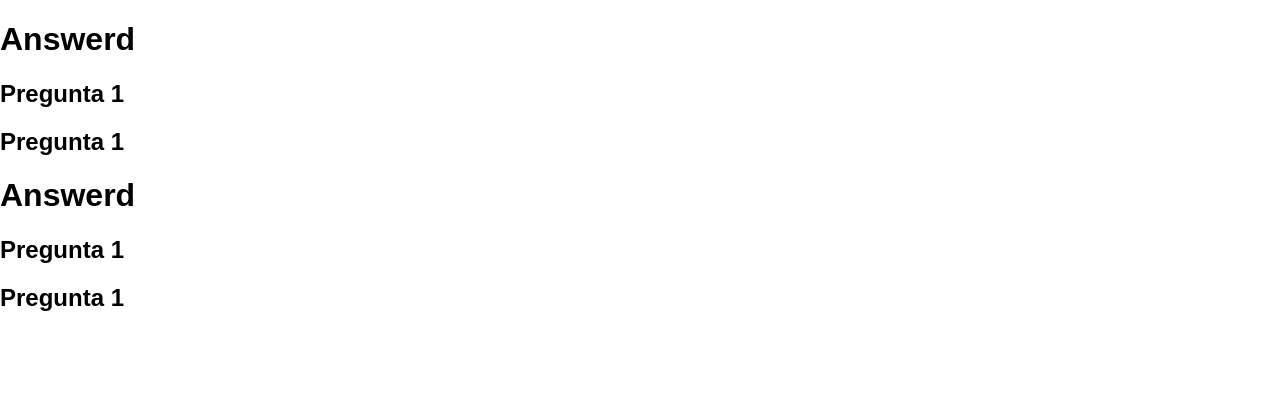
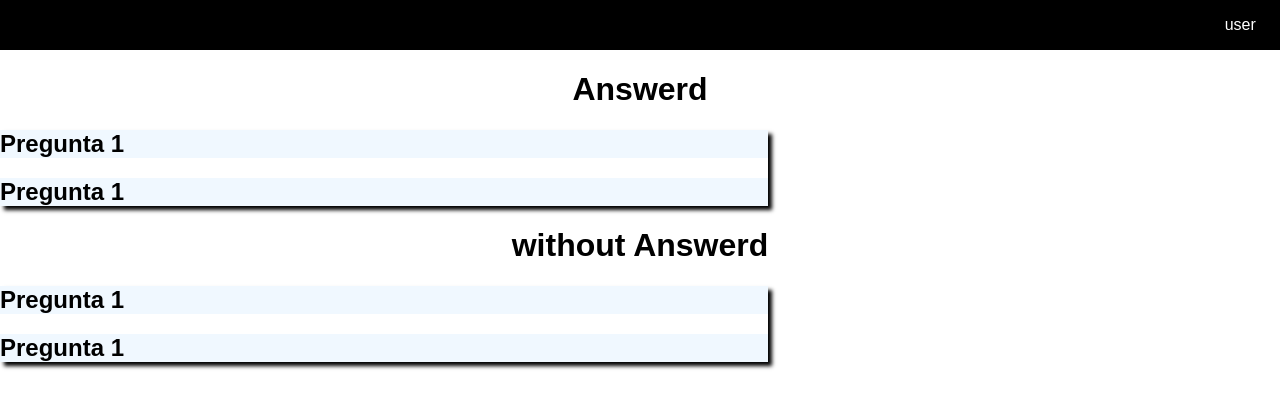
Before and after one commit to pandersonz/would-you-rather, a React (Create React App) app: page / in a window 1280 px wide. Shown: the top 408 px of the page. Built offline with nearby package versions, Linux system fonts and the light colour scheme.

Commit message:
styler: Fix and add style in all component

```diff
--- a/src/Answerd.js
+++ b/src/Answerd.js
@@ -3,7 +3,7 @@ import React, { Component } from 'react'
 class Answerd extends Component{
     render(){
         return(
-            <div class='answerd'>
+            <div className='answerd'>
            </div>
         );
     }
--- /dev/null
+++ b/src/Nav.css
@@ -0,0 +1,11 @@
+.nav{
+    width: 100%;
+    height: 8%;
+    background-color: black;
+    color: white;
+    display: flex;
+    justify-content: space-around;
+}
+.navVoid{
+    width:90%;
+}
--- /dev/null
+++ b/src/Nav.js
@@ -0,0 +1,16 @@
+import React, { Component } from 'react'
+import './Nav.css';
+
+class Nav extends Component{
+    render(){
+        return(
+            <div className='nav'>
+            <div className='navVoid'></div>
+            <p>user</p>
+            </div>
+
+        );
+    }
+}
+
+export default Nav
--- a/src/Question.css
+++ b/src/Question.css
@@ -0,0 +1,6 @@
+.question{
+    border-bottom: 1px;
+    border-bottom-color: gainsboro;
+    background-color: aliceblue
+
+}
--- a/src/Question.js
+++ b/src/Question.js
@@ -1,10 +1,11 @@
-import React, { Component } from 'react'
+import React, { Component } from 'react';
+import './Question.css';
 import Answerd from './Answerd';
 
 class Question extends Component{
     render(){
         return(
-            <div class='question'>
+            <div className='question'>
             <h2>Pregunta 1</h2>
             <Answerd/>
             <Answerd/>
--- a/src/Repo.css
+++ b/src/Repo.css
@@ -1,3 +1,6 @@
 .repo{
     text-align: left;
 }
+h1{
+    text-align: center;
+}
--- a/src/Repo.js
+++ b/src/Repo.js
@@ -1,13 +1,20 @@
 import React, { Component } from 'react'
 import './Repo.css';
 import RepoQuestions from './RepoQuestions';
+import Nav from './Nav';
 
 class Repo extends Component{
     render(){
         return(
-            <div class='repo'>
-            <RepoQuestions/>
-            <RepoQuestions/>
+            <div>
+            <Nav/>
+                <div className='repo'>
+
+                <h1>Answerd</h1>
+                <RepoQuestions/>
+                <h1>without Answerd</h1>
+                <RepoQuestions/>
+                </div>
             </div>
 
         );
--- a/src/RepoQuestions.css
+++ b/src/RepoQuestions.css
@@ -0,0 +1,6 @@
+.repoQuestion{
+    width: 60%;
+    box-shadow: 4px 4px 4px black;
+    border: 1px;
+    border-color: rgb(185, 185, 185);
+}
--- a/src/RepoQuestions.js
+++ b/src/RepoQuestions.js
@@ -1,14 +1,15 @@
 import React, { Component } from 'react'
+import './RepoQuestions.css';
 import Question from './Question';
 
 class RepoQuestions extends Component{
     render(){
         return(
-            <div class='repoQuestion'>
-            <h1>Answerd</h1>
+            <div className='repoQuestion'>
             <Question/>
             <Question/>
             </div>
+
         );
     }
 }
--- a/src/_DATA.js
+++ b/src/_DATA.js
@@ -2,7 +2,7 @@ let users = {
   sarahedo: {
     id: 'sarahedo',
     name: 'Sarah Edo',
-    avatarURL: ,
+    avatarURL: "",
     answers: {
       "8xf0y6ziyjabvozdd253nd": 'optionOne',
       "6ni6ok3ym7mf1p33lnez": 'optionOne',
@@ -14,7 +14,7 @@ let users = {
   tylermcginnis: {
     id: 'tylermcginnis',
     name: 'Tyler McGinnis',
-    avatarURL: ,
+    avatarURL:"" ,
     answers: {
       "vthrdm985a262al8qx3do": 'optionOne',
       "xj352vofupe1dqz9emx13r": 'optionTwo',
@@ -24,7 +24,7 @@ let users = {
   johndoe: {
     id: 'johndoe',
     name: 'John Doe',
-    avatarURL: ,
+    avatarURL:"" ,
     answers: {
       "xj352vofupe1dqz9emx13r": 'optionOne',
       "vthrdm985a262al8qx3do": 'optionTwo',
```
Also changed, not shown: src/action.js (added, +68 -0 lines).
